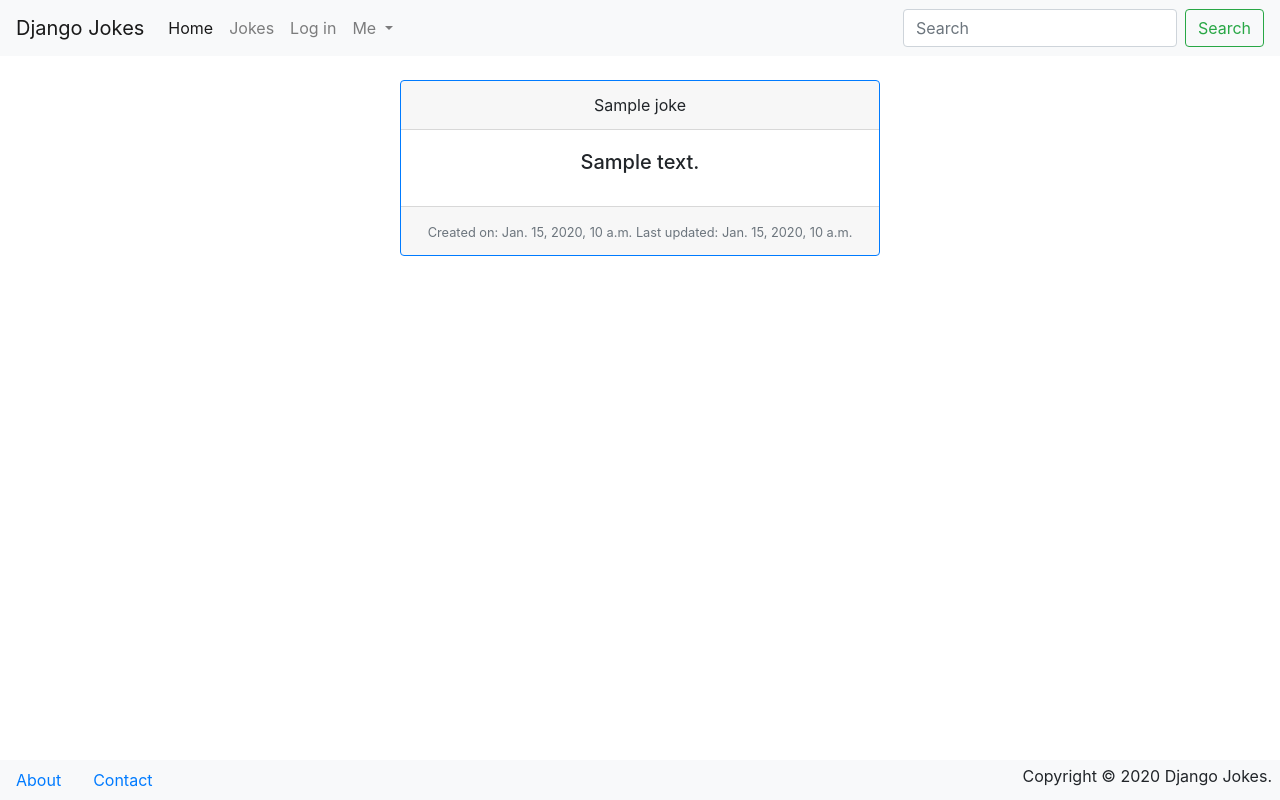
After one commit to GitErDoneToday/djangojokes.com, a Django app: page /jokes/joke/1/ in a window 1280 px wide. The commit adds this page. Run offline with Django 3.2, Linux system fonts and the light colour scheme; tables that the repository leaves empty hold one stand-in row (values such as "Sample post"); some libraries are stand-ins or nearby versions.

Commit message:
Video 12

```diff
--- a/jokes/models.py
+++ b/jokes/models.py
@@ -1,4 +1,5 @@
 from django.db import models
+from django.urls import reverse
 
 class Joke(models.Model):
     question = models.TextField(max_length=200)
@@ -6,5 +7,8 @@ class Joke(models.Model):
     created = models.DateTimeField(auto_now_add=True)
     updated = models.DateTimeField(auto_now=True)
 
+    def get_absolute_url(self):
+        return reverse('jokes:detail', args=[str(self.pk)])
+
     def __str__(self):
         return self.question
--- a/jokes/urls.py
+++ b/jokes/urls.py
@@ -1,4 +1,8 @@
 from django.urls import path
+from .views import JokeDetailView, JokeListView
 
 app_name = 'jokes'
-urlpatterns = []
+urlpatterns = [
+    path('joke/<int:pk>/', JokeDetailView.as_view(), name='detail'),
+    path('', JokeListView.as_view(), name='list'),
+]
--- a/jokes/views.py
+++ b/jokes/views.py
@@ -1,3 +1,10 @@
-from django.shortcuts import render
+from django.views.generic import DetailView, ListView
 
-# Create your views here.
+from .models import Joke
+
+class JokeDetailView(DetailView):
+    model = Joke
+
+
+class JokeListView(ListView):
+    model = Joke
--- a/templates/_base.html
+++ b/templates/_base.html
@@ -25,7 +25,7 @@
           </a>
         </li>
         <li class="nav-item">
-          <a class="nav-link" href="#">Jokes</a>
+          <a class="nav-link" href="{% url 'jokes:list' %}">Jokes</a>
         </li>
         <li class="nav-item">
           <a class="nav-link" href="#">Log in</a>
--- /dev/null
+++ b/templates/jokes/joke_detail.html
@@ -0,0 +1,18 @@
+{% extends "_base.html" %}
+
+{% block title %}Joke{% endblock %}
+{% block main %}
+	<div class="card border-primary m-auto mb-3 text-center"
+		style="max-width: 30rem">
+		<div class="card-header">{{ joke.question }}</div>
+		<div class=card-body text-primary">
+			<h5 class="card-title">{{ joke.answer }}</h5>
+		</div>
+		<div class="card-footer">
+			<small class="text-muted">
+				Created on: {{ joke.created }}
+				Last updated: {{ joke.updated }}
+			</small>
+		</div>
+	</div>
+{% endblock %}
```
Also changed, not shown: templates/jokes/joke_list.html (added, +13 -0 lines), jokes/migrations/0001_initial.py (added).
